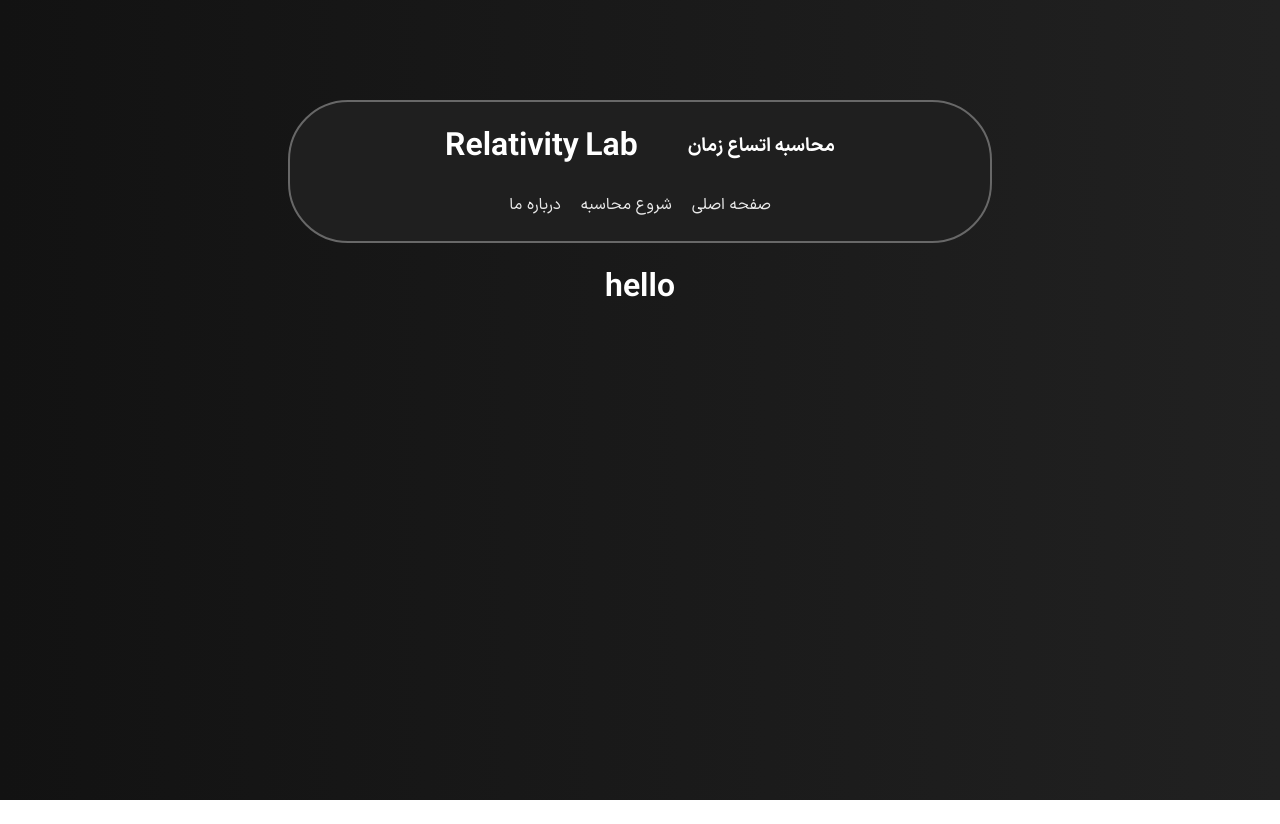
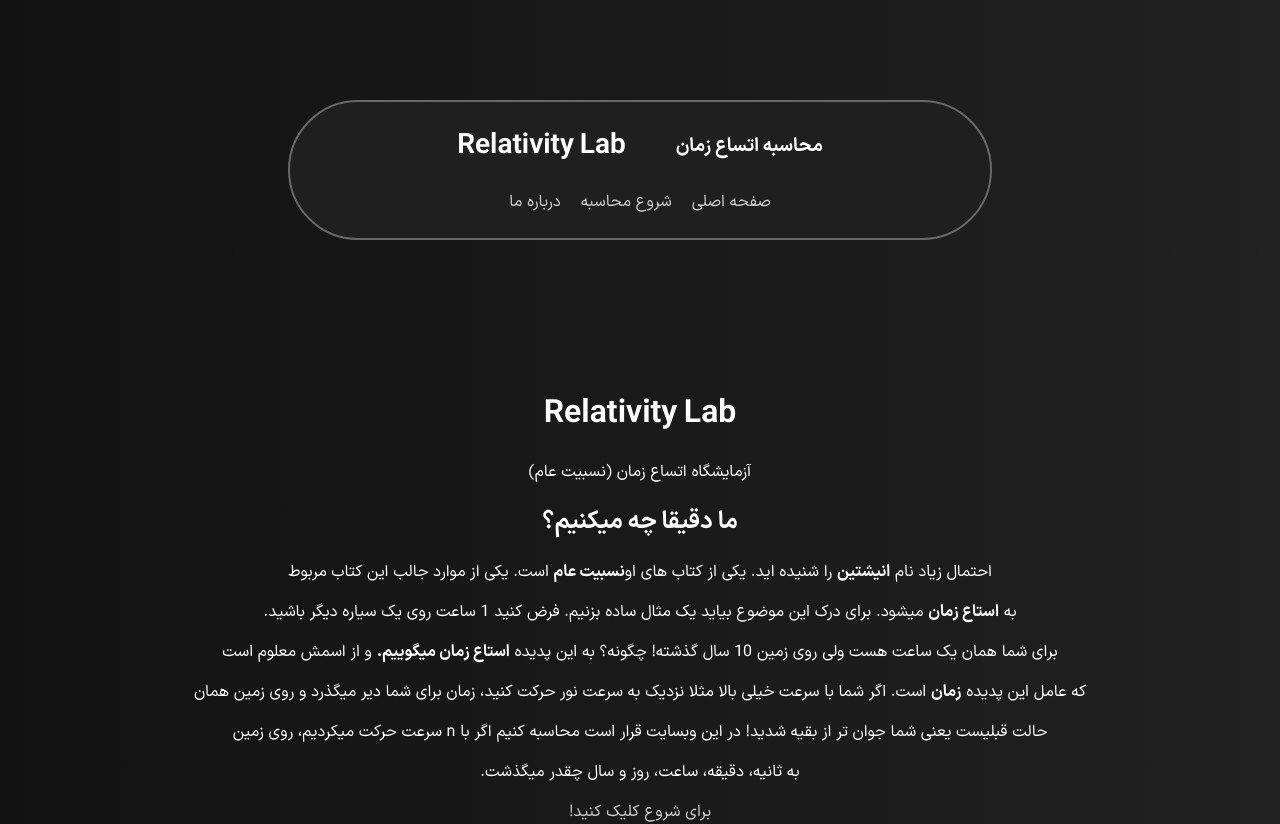
Before and after one commit to MACsepehri/Kharazmi1405-1406, a React (Vite) app in the folder RelativityLab/: page / in a window 1280 px wide. Before the commit the page ends 800 px from the top, so only its background shows below. Built offline with nearby package versions, Linux system fonts and the light colour scheme.

Commit message:
Added some description then we are going to add some styles.

```diff
--- a/RelativityLab/src/App.jsx
+++ b/RelativityLab/src/App.jsx
@@ -1,7 +1,22 @@
+import { Link } from "react-router-dom";
+
 export default function App() {
     return (
         <div>
-            <h1>hello</h1>
+            <div>
+                <h1>Relativity Lab</h1>
+                <p>آزمایشگاه اتساع زمان (نسبیت عام)</p>
+            </div>
+            <div>
+                <h2>ما دقیقا چه میکنیم؟</h2>
+                <p>احتمال زیاد نام <strong>انیشتین</strong> را شنیده اید. یکی از کتاب های او<strong>نسبیت عام</strong> است. یکی از موارد جالب این کتاب مربوط</p>
+                <p>به <strong>استاع زمان</strong> میشود. برای درک این موضوع بیاید یک مثال ساده بزنیم. فرض کنید 1 ساعت روی یک سیاره دیگر باشید.</p>
+                <p>برای شما همان یک ساعت هست ولی روی زمین 10 سال گذشته! چگونه؟ به این پدیده <strong>استاع زمان میگوییم.</strong> و از اسمش معلوم است </p>
+                <p>که عامل این پدیده <strong>زمان</strong> است. اگر شما با سرعت خیلی بالا  مثلا نزدیک به سرعت نور حرکت کنید، زمان برای شما دیر میگذرد و روی زمین همان</p>
+                <p>حالت قبلیست یعنی شما جوان تر از بقیه شدید! در این وبسایت قرار است محاسبه کنیم اگر با n سرعت حرکت میکردیم، روی زمین</p>
+                <p>به ثانیه، دقیقه، ساعت، روز و سال چقدر میگذشت.</p>
+                <Link to="/relativity">برای شروع کلیک کنید!</Link>
+            </div>
         </div>
     )
 }
--- a/RelativityLab/src/assets/Base.jsx
+++ b/RelativityLab/src/assets/Base.jsx
@@ -25,11 +25,15 @@ export const GlobalStyle = createGlobalStyle`
 
     a {
         text-decoration: none;
-        color: #e7e7e7
+        color: #cfcfcf
     }
 
     a:hover {
-        color: #d1d1d1
+        color: #eff9ff
+    }
+
+    main {
+        margin-top: 150px;
     }
 `
 
@@ -37,7 +41,7 @@ export const Header = styled.header`
     border: 2px solid var(--border);
     background: var(--card);
     width: 700px;
-    border-radius: 60px;
+    border-radius: 80px;
     display: flex;
     flex-direction: column;
     align-items: center;
--- a/RelativityLab/src/assets/Header.jsx
+++ b/RelativityLab/src/assets/Header.jsx
@@ -6,7 +6,7 @@ export default function MainHeader() {
         <Header>
             <div>
                 <div style={{display:'flex',gap:'50px'}}>
-                    <h1>Relativity Lab</h1>
+                    <h2 style={{fontSize:'28px'}}>Relativity Lab</h2>
                     <h3 style={{marginTop:'30px'}}>محاسبه اتساع زمان</h3>
                 </div>
                 <nav dir='rtl' style={{ display: 'flex', justifyContent: 'center', gap: '20px' }}>
--- a/RelativityLab/src/main.jsx
+++ b/RelativityLab/src/main.jsx
@@ -11,10 +11,10 @@ createRoot(document.getElementById('root')).render(
             <GlobalStyle />
             <MainHeader />
             <Routes>
-                <Route path="*" element={<App />} />
-                <Route path="/" element={<App />} />
-                <Route path="/relativity" element={<App />} />
+                <Route path="*" element={<main><App /></main>} />
+                <Route path="/" element={<main><App /></main>} />
+                <Route path="/relativity" element={<main><App /></main>} />
             </Routes>
         </BrowserRouter>
-    </StrictMode>,
+    </StrictMode>
 )
```
